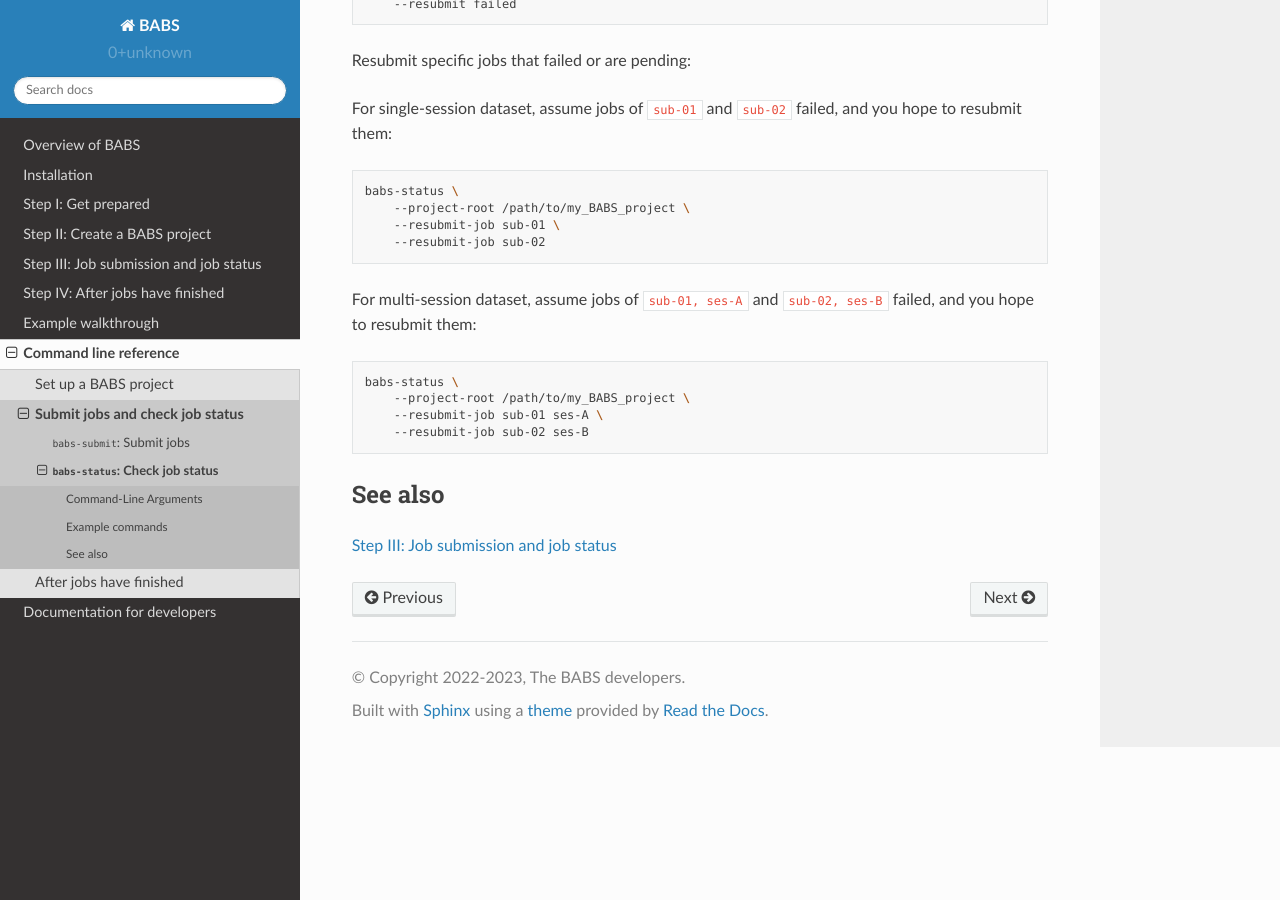
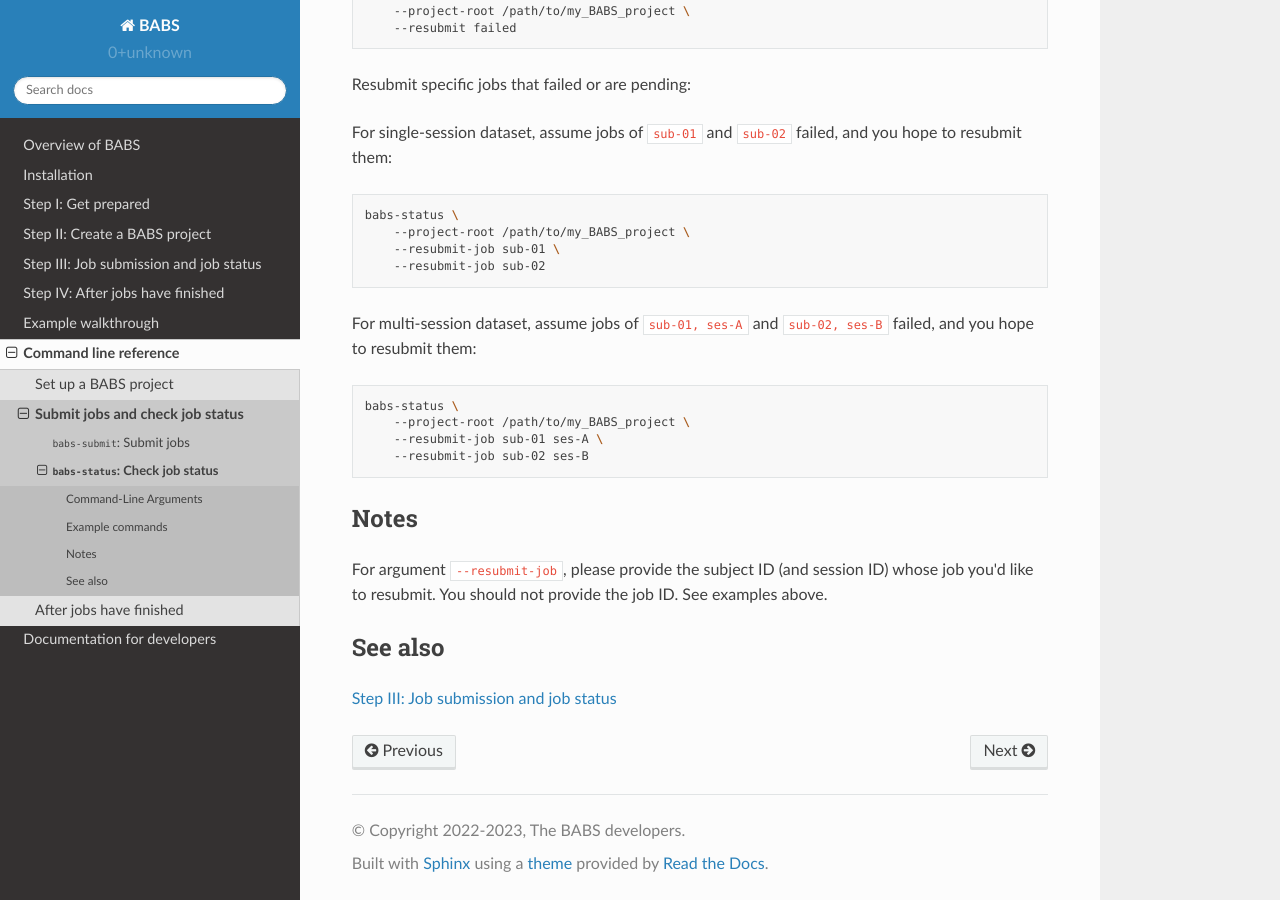
Before and after one commit to PennLINC/babs, a Sphinx documentation site: the page built from docs/source/babs-status.rst, in a window 1280 px wide and 900 px high, scrolled down 1470 px. Built offline with Sphinx 7.4.7 and the Read the Docs theme 2.0.0, drawn with Linux system fonts in a browser that asks for light colours; some of the changed text lies outside the part shown.

Commit message:
add example cmd for babs-submit (not tested yet); minor changes in babs-status docs

```diff
--- a/docs/source/babs-status.rst
+++ b/docs/source/babs-status.rst
@@ -22,7 +22,7 @@
 Basic use
 -------------
 
-When only providing the required ``--project-root``,
+When only providing the required argument ``--project-root``,
 you'll only get job status summary (i.e., number of jobs finished/pending/running/failed):
 
 .. code-block:: bash
@@ -92,6 +92,12 @@
         --resubmit-job sub-01 ses-A \
         --resubmit-job sub-02 ses-B
 
+**********************
+Notes
+**********************
+
+For argument ``--resubmit-job``, please provide the subject ID (and session ID) whose job you'd like to resubmit.
+You should not provide the job ID. See examples above.
 
 **********************
 See also
```
Also changed, not shown: docs/source/babs-submit.rst (+60 -0 lines).
